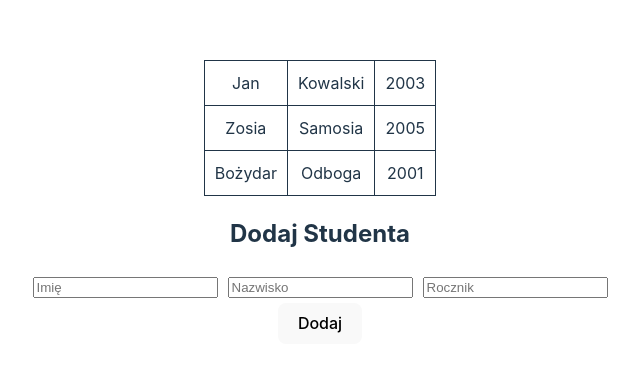
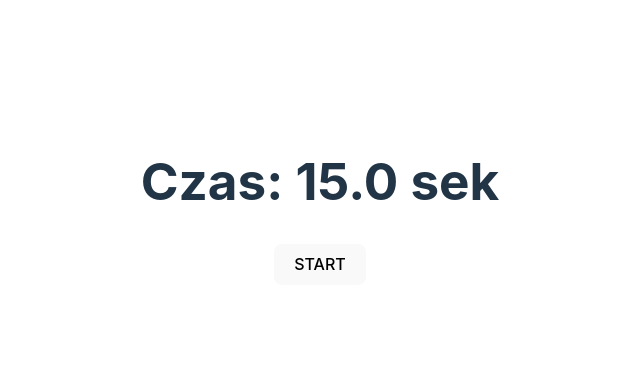
Before and after one commit to antoni-lakomy/Internet-Applications-Course, a React (Vite) app in the folder lab_05_wdai/lab_5_react/: page / in a window 1280 px wide. Shown: the part 198-570 px from the top of the page, without its empty margins (320-960 px from the left). Built offline with nearby package versions, Linux system fonts and the light colour scheme.

Commit message:
ex 6 done

```diff
--- a/lab_05_wdai/lab_5_react/src/App.tsx
+++ b/lab_05_wdai/lab_5_react/src/App.tsx
@@ -2,12 +2,15 @@
 // import reactLogo from './assets/react.svg'
 // import viteLogo from '/vite.svg'
 import './App.css'
+// import LicznikTwo from './components/efekty/zad_6_1';
+// import Tytul from './components/efekty/zad_6_2';
+import Odliczanie from './components/efekty/zad_6_3';
 // import Haslo from './components/formularze/zad_3_2';
 // import Logowanie from './components/formularze/zad_3_3';
 // import Ternary from './components/inne/zad_4_1';
 // import Aktualizacja from './components/inne/zad_4_2';
 // import Studenci from './components/studenci/zad_5_1';
-import StudentManager from './components/studenci/zad_5_2';
+// import StudentManager from './components/studenci/zad_5_2';
 // import Formularz from './components/formularze/zad_3_1'
 // import Produkt from './components/koszyk/zad_1_1';
 // import Licznik from './components/liczniki/zad_2_1';
@@ -55,9 +58,14 @@ export default function App() {
     // <Ternary/>
     // <Aktualizacja/>
   // )
+  // return (
+    // <Studenci/>
+  //   <StudentManager/>
+  // )
   return (
-    // <Studenci/>
-    <StudentManager/>
+    // <LicznikTwo/>
+    // <Tytul/>
+    <Odliczanie/>
   )
 
   // const [count, setCount] = useState(0)
--- /dev/null
+++ b/lab_05_wdai/lab_5_react/src/components/efekty/zad_6_1.tsx
@@ -0,0 +1,20 @@
+import { useEffect, useState } from "react";
+
+export default function LicznikTwo() {
+  const [counter, setCounter] = useState(0);
+  useEffect(() => {
+    console.log("Hello world!");
+  }, []);
+
+  useEffect( () => {
+    console.log(`Licznik zwiększył się do ${counter}`)
+  }, [counter])
+
+  return (
+    <div>
+      <h1>licznik</h1>
+      <div>{counter}</div>
+      <button onClick={() => setCounter(counter + 1)}>Dodaj</button>
+    </div>
+  );
+}
--- /dev/null
+++ b/lab_05_wdai/lab_5_react/src/components/efekty/zad_6_2.tsx
@@ -0,0 +1,18 @@
+import { useEffect, useState } from "react";
+
+export default function Tytul() {
+  const [tytul, setTytul] = useState<string>("");
+
+  useEffect(() => {
+    document.title = tytul;
+  }, [tytul]);
+
+  return (
+    <input
+      type="text"
+      value={tytul}
+      onChange={(e) => setTytul(e.target.value)}
+      placeholder="Wpisz tytuł strony"
+    />
+  );
+}
--- /dev/null
+++ b/lab_05_wdai/lab_5_react/src/components/efekty/zad_6_3.tsx
@@ -0,0 +1,36 @@
+import { useState, useEffect } from "react";
+
+export default function Odliczanie() {
+  const [czas, setCzas] = useState(15); // Stan licznika w sekundach
+  const [dziala, setDziala] = useState(false); // Czy odliczanie jest aktywne
+
+  useEffect(() => {
+    let interval: number;
+
+    if (dziala && czas > 0) {
+      interval = setInterval(() => {
+        setCzas((prev) => Math.max(prev - 0.1, 0)); // Zmniejsz czas z dokładnością do 0.1 sekundy
+      }, 100);
+    }
+
+    return () => {
+      if (interval) clearInterval(interval); // Sprzątanie po zakończeniu odliczania
+    };
+  }, [dziala, czas]); // Zależność od `dziala` i `czas`
+
+  const toggleTimer = () => {
+    setDziala(!dziala); // Zmiana stanu START/STOP
+  };
+
+  return (
+    <div>
+      <h1>Czas: {czas.toFixed(1)} sek</h1>
+      <button
+        onClick={toggleTimer}
+        disabled={czas === 0}
+      >
+        {czas === 0 ? "Odliczanie zakończone" : dziala ? "STOP" : "START"}
+      </button>
+    </div>
+  );
+}
```
